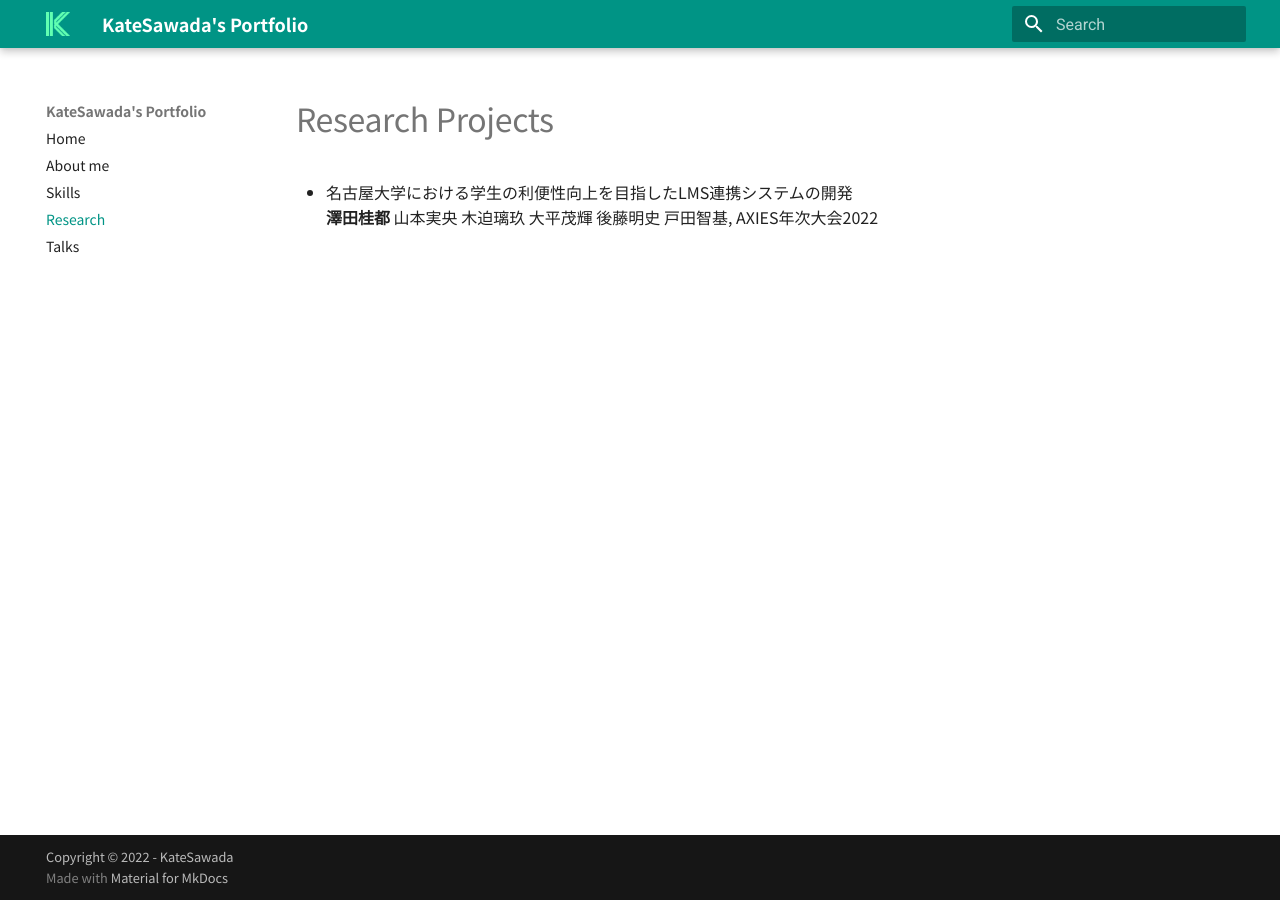
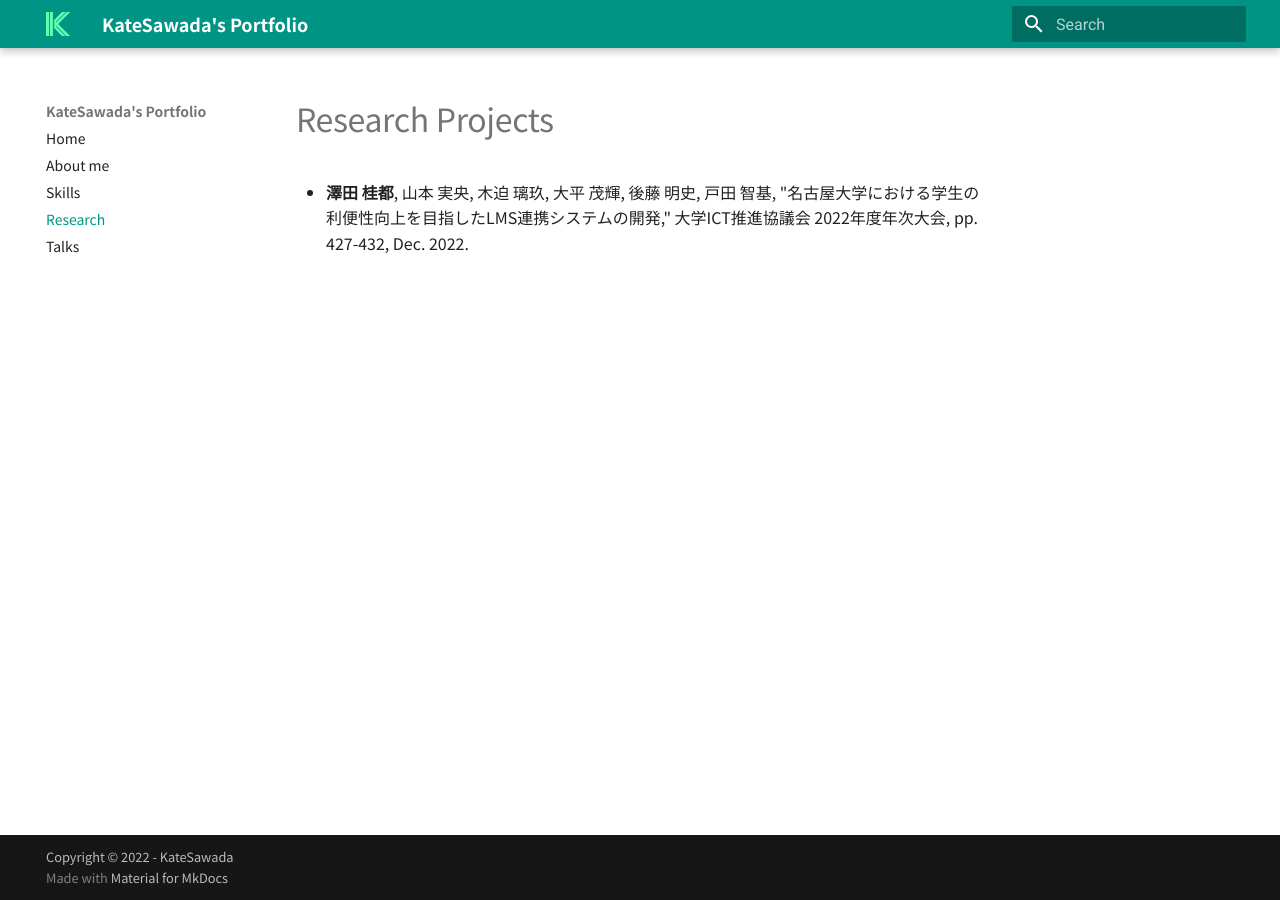
Before and after one commit to KateSawada/KateSawada.github.io, an MkDocs documentation site: the page built from docs/research.md, in a window 1280 px wide. Built offline with MkDocs 1.6.1 and Material for MkDocs 9.7.7, drawn with Linux system fonts in a browser that asks for light colours; nearby versions of some CDN libraries.

Commit message:
axies記載追加

```diff
--- a/docs/research.md
+++ b/docs/research.md
@@ -4,5 +4,4 @@ title: Research Projects
 
 # Research Projects
 
-- 名古屋大学における学生の利便性向上を目指したLMS連携システムの開発
-    **澤田桂都** 山本実央 木迫璃玖 大平茂輝 後藤明史 戸田智基, AXIES年次大会2022
+- **澤田 桂都**, 山本 実央, 木迫 璃玖, 大平 茂輝, 後藤 明史, 戸田 智基, "名古屋大学における学生の利便性向上を目指したLMS連携システムの開発," 大学ICT推進協議会 2022年度年次大会, pp. 427-432, Dec. 2022.
```
